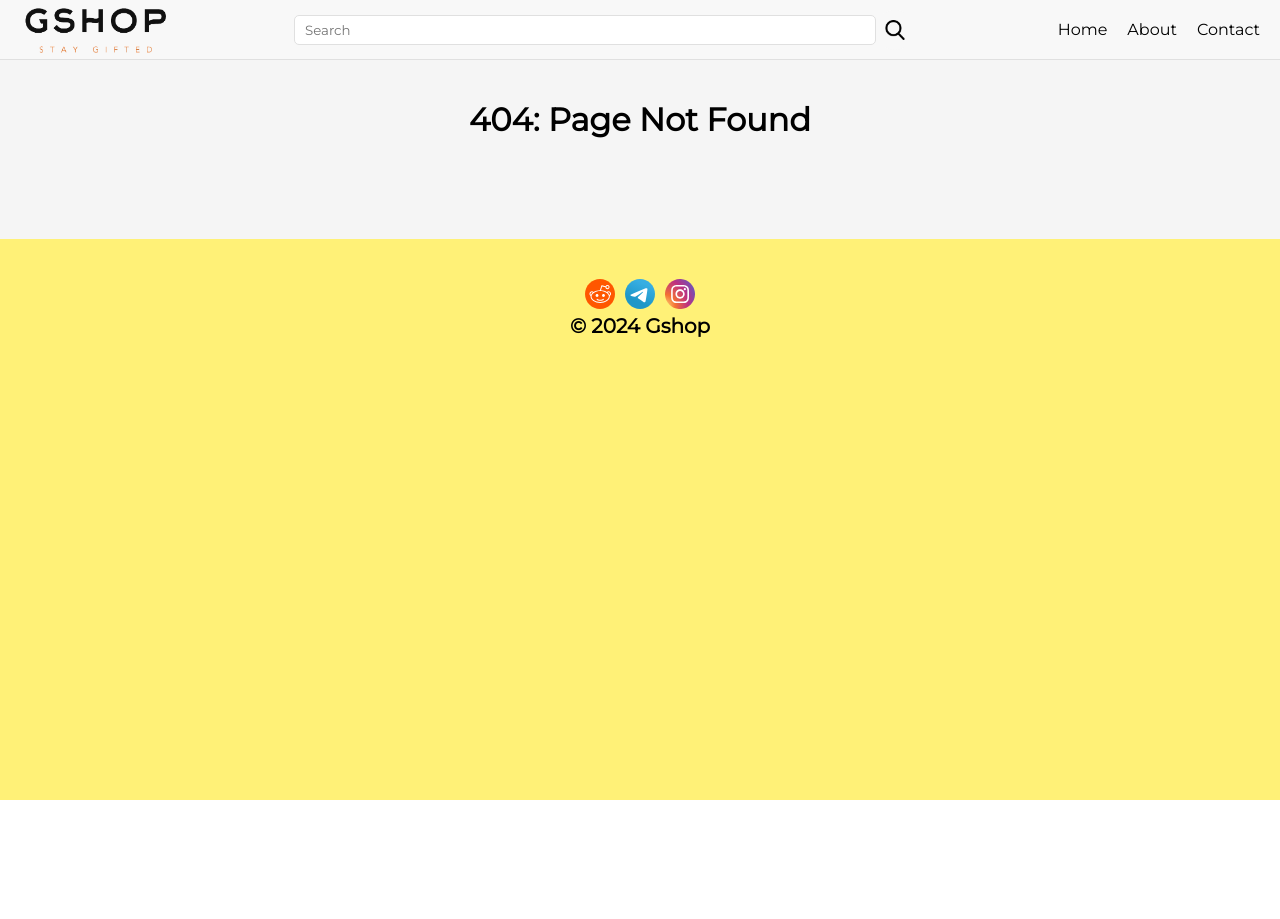
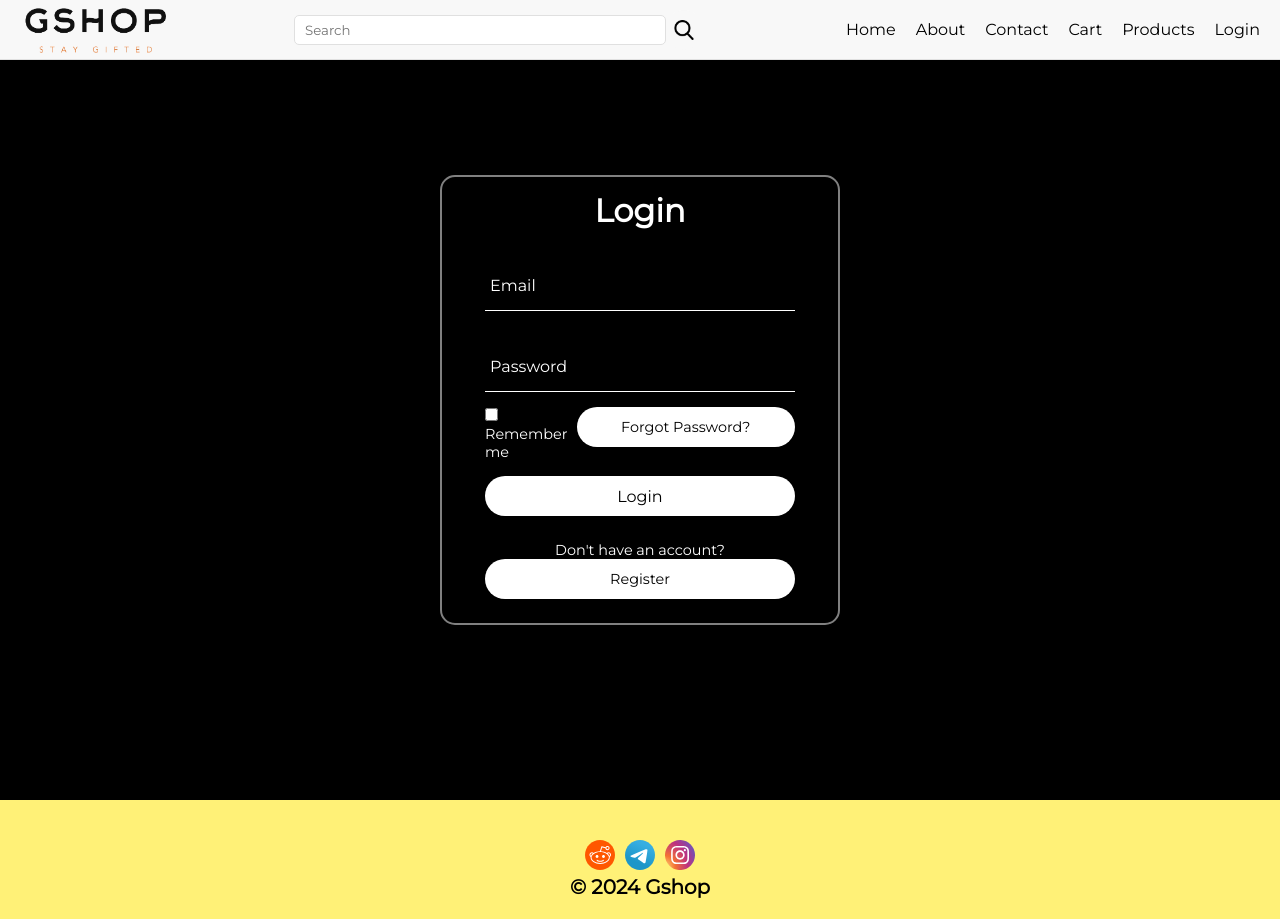
Before and after one commit to mahnooshr/Web-Team, a React (Create React App) app in the folder project/frontend/: page /login in a window 1280 px wide. Before the commit this address had no page. Before the commit the page ends 800 px from the top, so only its background shows below. Built offline with nearby package versions, Linux system fonts and the light colour scheme.

Commit message:
Add more items to navbar

```diff
--- a/project/frontend/src/App.js
+++ b/project/frontend/src/App.js
@@ -8,6 +8,7 @@
 import NoPage from './pages/nopage';
 import Gfooter from './components/gfooter';
 import ProductsList from './pages/products-list';
+import Login from './pages/login';
 import './styles/pages_general.css';
 
 export default function App() {
@@ -28,6 +29,9 @@
         }, {
             path: "/products",
             element: <ProductsList />
+        }, {
+            path: "/login",
+            element: <Login />
         }
     ])
     return (
--- a/project/frontend/src/components/gnav.js
+++ b/project/frontend/src/components/gnav.js
@@ -16,10 +16,12 @@
                 <IconButton icon="search.png" alt="search" />
             </div>
             <div className="gnav-links">
-                <a href="/"> Home
-                </a>
+                <a href="/"> Home</a>
                 <a href="/about">About</a>
                 <a href="/contact">Contact</a>
+                <a href="/cart">Cart</a>
+                <a href="/products">Products</a>
+                <a href="/login">Login</a>
             </div>
         </div>
     );
--- a/project/frontend/src/pages/login.js
+++ b/project/frontend/src/pages/login.js
@@ -4,7 +4,7 @@
 
 function Login(){
     return (
-        <div class="wrapper">
+        <div class="container wrapper">
 
         <div className="login-box">
           <form action="">
```
